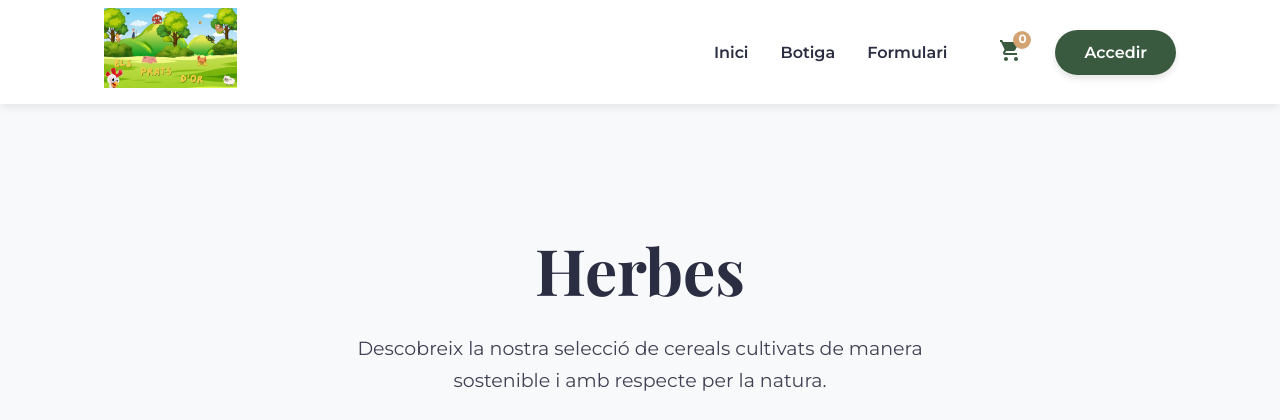
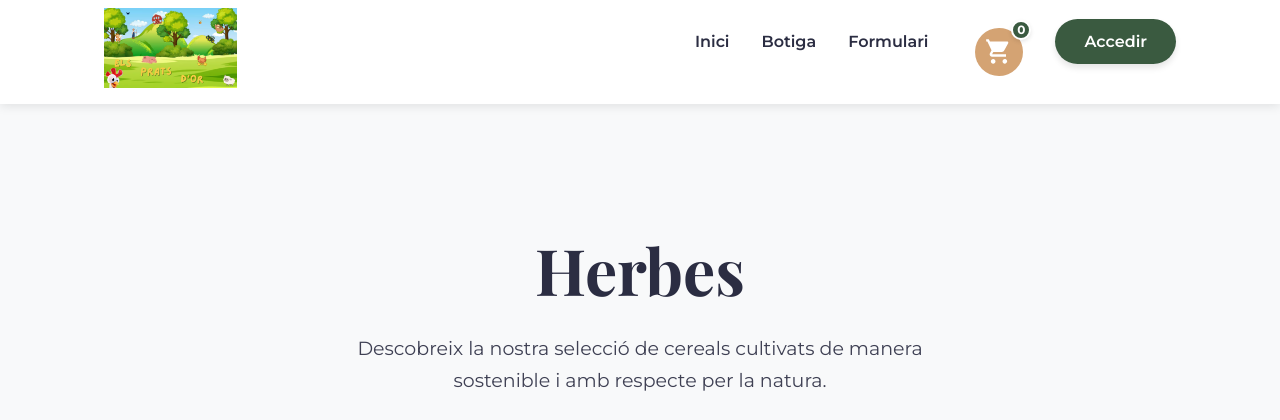
Before and after one commit to martiaguilera/elspratsdor, a PHP site: page /Herbes.html in a window 1280 px wide. Shown: the top 420 px of the page. Run offline with PHP 8.4, Linux system fonts and the light colour scheme.

Commit message:
changes carrito

```diff
--- a/css/style.css
+++ b/css/style.css
@@ -384,36 +384,42 @@ transform: scale(1.05); /* Fa que la imatge es faci un 5% més gran quan fas 'ho
 .carret-compra {
     display: flex;
     align-items: center;
-    margin-left: 20px;
+    margin-left: 15px;
+    position: relative;
     cursor: pointer;
-    position: relative;
+    padding: 10px;
+    border-radius: 50%;
+    background: var(--color-destacat);
+    transition: all 0.3s ease;
+}
+
+.carret-compra:hover {
+    transform: translateY(-2px);
+    background: #c4966a;
+    box-shadow: 0 4px 8px rgba(0, 0, 0, 0.1);
 }
 
 .carret-compra svg {
-    width: 24px;
-    height: 24px;
-    fill: var(--color-primari);
-    transition: var(--transicio);
-}
-
-.carret-compra:hover svg {
-    fill: var(--color-destacat);
-    transform: translateY(-2px);
+    width: 28px;
+    height: 28px;
+    fill: white;
 }
 
 .contador-carret {
     position: absolute;
     top: -8px;
     right: -8px;
-    background-color: var(--color-destacat);
+    background-color: var(--color-primari);
     color: white;
     font-size: 12px;
     font-weight: bold;
-    min-width: 18px;
-    height: 18px;
+    min-width: 20px;
+    height: 20px;
     border-radius: 50%;
     display: flex;
     align-items: center;
     justify-content: center;
     padding: 0 4px;
+    border: 2px solid white;
+    box-shadow: 0 2px 4px rgba(0, 0, 0, 0.1);
 }
```
